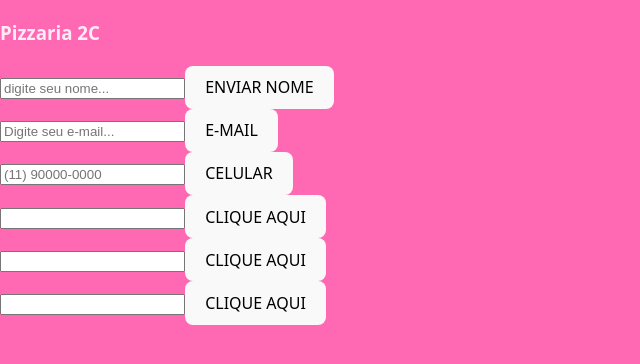
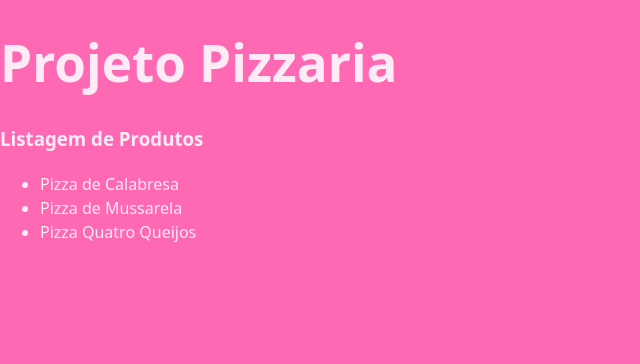
Before and after one commit to leandra122/pizzaria2c2025, a React (Vite) app: page / in a window 1280 px wide. Shown: the top 364 px of the page, without its empty margins (0-640 px from the left). Built offline with nearby package versions, Linux system fonts and the light colour scheme.

Commit message:
componente

```diff
--- a/src/App.jsx
+++ b/src/App.jsx
@@ -1,38 +1,15 @@
-import { useState } from "react"
+import Produtos from "./pages/produtos";
 
-function App(){
+const App = () => {
 
-  const [nome, setNome] = useState('Ronaldo')
-
-  const Formulario = (props) => {
-
-    return (
-      <div>
-         <input
-         placeholder={props.sombra}
-      ClassName="nome"
-      onChange={(e)=>{(props.mensagem != null)? alert (pros.mensagem) : alert("TEXTO PADRÃO")}}
-      name="nome"
-      type="text" />
-      <button
-      onClick={()=>{alert(nome)}}
-      className="botao">
-        {(props.textoBotao != null ? props.textoBotao:"CLIQUE AQUI")}
-      </button>
-      </div>
-    )
-  }
 
   return (
-     <div>
-      <h3>Pizzaria 2C</h3>
-     <Formulario   sombra="digite seu nome..." textoBotao="ENVIAR NOME" />
-     <Formulario  sombra="Digite seu e-mail..." textoBotao="E-MAIL"/>
-     <Formulario  sombra="(11) 90000-0000" textoBotao="CELULAR"/>
-     <Formulario  mensagem="Mensagem enviada pelo App"/>
-     <Formulario />
-     <Formulario />
-     </div>
+    <div>
+      <h1>Projeto Pizzaria</h1>
+
+      <Produtos />
+
+    </div>
   );
 }
 
--- /dev/null
+++ b/src/pages/produtos/index.jsx
@@ -0,0 +1,16 @@
+const Produtos = () => {
+
+
+    return (
+        <div>
+            <h3>Listagem de Produtos</h3>
+            <ul>
+                <li>Pizza de Calabresa</li>
+                <li>Pizza de Mussarela</li>
+                <li>Pizza Quatro Queijos</li>
+            </ul>
+        </div>
+    )
+}
+
+export default Produtos
```
Also changed, not shown: package.json (+7 -2 lines), 1 other file (tests, documents, lock files or other folders).
